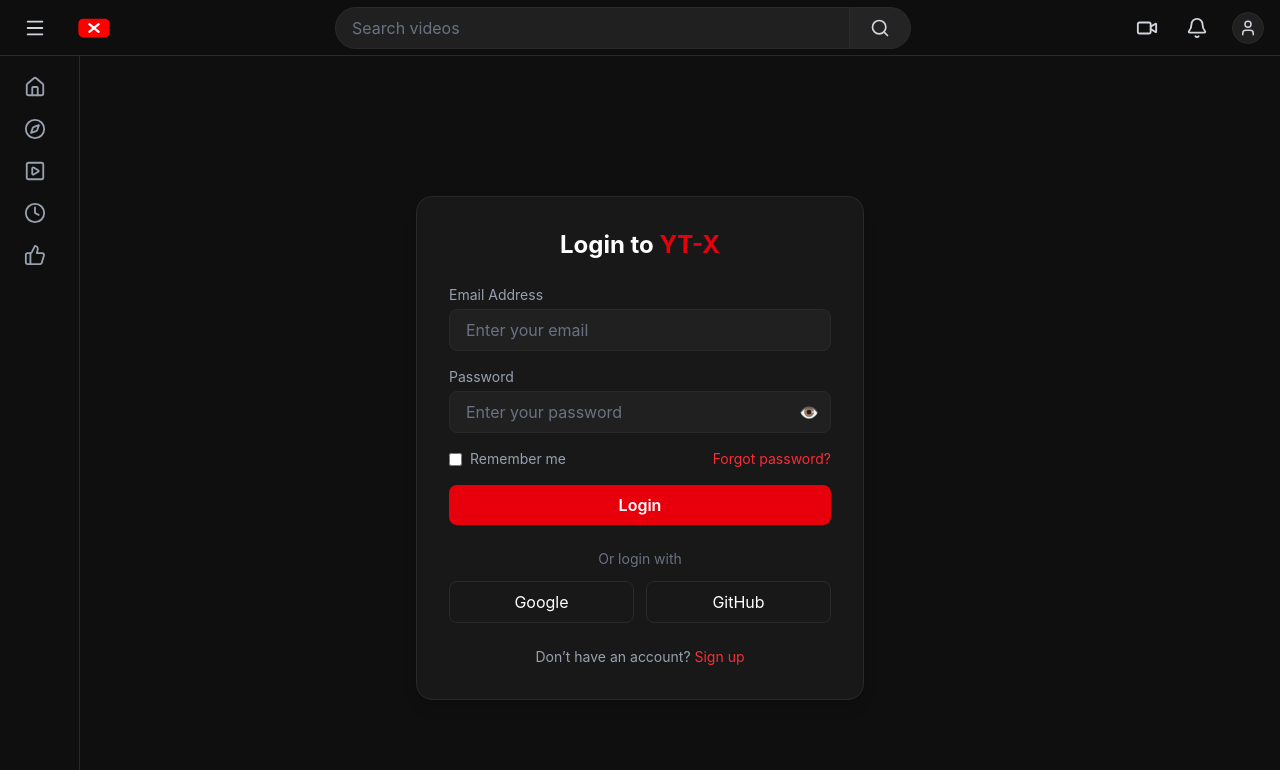
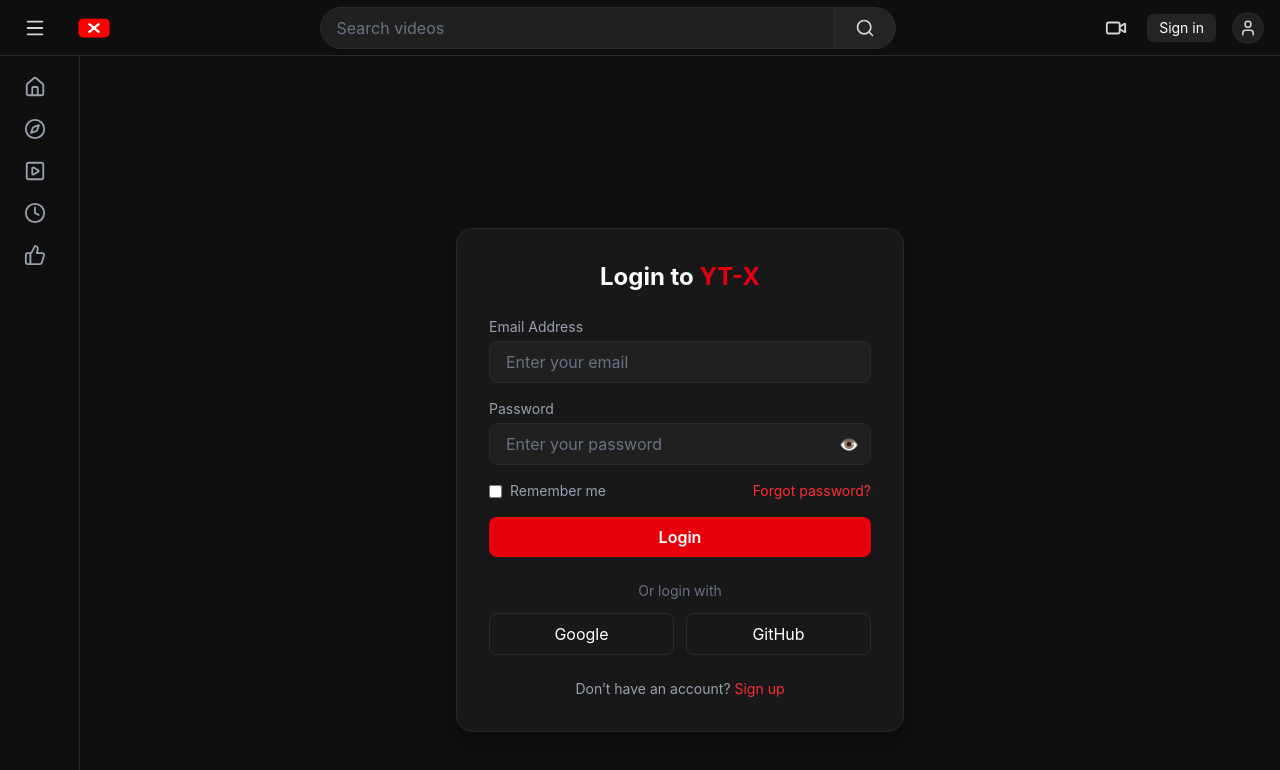
Before and after one commit to alankritdabral/yt-x-clone-frontend, a React app: page /login in a window 1280 px wide. Shown: the top 770 px of the page. Built offline with nearby package versions, Linux system fonts and the light colour scheme; the HTML template or start-up script is replaced by a standard one.

Commit message:
fixes: layout fixes, video page auth hardcoded

```diff
--- a/src/App.css
+++ b/src/App.css
@@ -41,7 +41,7 @@
 
   /* Root wrapper */
   #root {
-    @apply max-w-6xl mx-auto p-6;
+    @apply h-full w-full;
   }
 
   /* Logos */
--- a/src/App.jsx
+++ b/src/App.jsx
@@ -85,13 +85,19 @@ function App() {
         setSidebarOpen={setSidebarOpen}
       />
 
-      <div className="flex flex-1 overflow-hidden">
+      <div className="flex flex-1 overflow-hidden pt-14">
+
         <Sidebar
           sidebarOpen={sidebarOpen}
           setSidebarOpen={setSidebarOpen}
         />
 
-        <main className="flex-1 overflow-y-auto px-6 py-6">
+        <main
+          className={`flex-1 overflow-y-auto px-6 py-6 transition-all duration-300
+    ${sidebarOpen ? "md:ml-56" : "md:ml-20"}
+  `}
+        >
+
           <Suspense fallback={<Loader />}>
             <Routes>
               {/* Public */}
--- a/src/api/userAPI.js
+++ b/src/api/userAPI.js
@@ -12,6 +12,21 @@ export const loginUser = async (email, password) => {
   if (!response.ok) {
     const errorData = await response.json().catch(() => null);
     throw new Error(errorData?.message || "Login failed");
+  }
+
+  return response.json();
+};
+
+/* -------- Logout User -------- */
+export const logoutUser = async () => {
+  const response = await fetch(`${API}/users/logout`, {
+    method: "POST",
+    credentials: "include",
+  });
+
+  if (!response.ok) {
+    const errorData = await response.json().catch(() => null);
+    throw new Error(errorData?.message || "Logout failed");
   }
 
   return response.json();
--- a/src/components/Navbar.jsx
+++ b/src/components/Navbar.jsx
@@ -1,12 +1,19 @@
 // src/components/Navbar.jsx
-import { Menu, Search, Bell, Video, User } from "lucide-react";
+import { Menu, Search, Video, User } from "lucide-react";
 import { Link, useNavigate } from "react-router-dom";
 import { useState } from "react";
+import { logoutUser } from "../api/userAPI";
 
 /* Use VITE env for production builds */
 const API_BASE = import.meta.env.VITE_API_BASE_URL || "";
 
-const Navbar = ({ sidebarOpen, setSidebarOpen, user }) => {
+const Navbar = ({
+  sidebarOpen,
+  setSidebarOpen,
+  user,
+  setUser,
+  setIsLoggedIn,
+}) => {
   const navigate = useNavigate();
   const [searchText, setSearchText] = useState("");
 
@@ -21,6 +28,23 @@ const Navbar = ({ sidebarOpen, setSidebarOpen, user }) => {
 
   const handleKeyDown = (e) => {
     if (e.key === "Enter") handleSearch();
+  };
+
+  /* ======================
+     Logout Handler
+  ====================== */
+  const handleLogout = () => {
+    localStorage.removeItem("user");
+    setUser(null);
+    setIsLoggedIn(false);
+
+    logoutUser()
+      .then(() => {
+        navigate("/login");
+      })
+      .catch((error) => {
+        console.error("Logout error:", error);
+      });
   };
 
   /* ======================
@@ -44,7 +68,6 @@ const Navbar = ({ sidebarOpen, setSidebarOpen, user }) => {
       "
     >
       <div className="flex items-center justify-between h-full px-3 md:px-4">
-
         {/* LEFT */}
         <div className="flex items-center gap-2 md:gap-4">
           <button
@@ -133,7 +156,6 @@ const Navbar = ({ sidebarOpen, setSidebarOpen, user }) => {
 
         {/* RIGHT */}
         <div className="flex items-center gap-1 md:gap-3">
-
           {/* Mobile search */}
           <button
             onClick={handleSearch}
@@ -142,6 +164,7 @@ const Navbar = ({ sidebarOpen, setSidebarOpen, user }) => {
             <Search size={20} className="text-gray-300" />
           </button>
 
+          {/* Upload */}
           <Link
             to="/upload"
             className="p-2 rounded-full hover:bg-[#242424] transition"
@@ -150,12 +173,22 @@ const Navbar = ({ sidebarOpen, setSidebarOpen, user }) => {
             <Video size={22} className="text-gray-300" />
           </Link>
 
-          <button
-            className="p-2 rounded-full hover:bg-[#242424] transition"
-            aria-label="Notifications"
-          >
-            <Bell size={22} className="text-gray-300" />
-          </button>
+          {/* Sign in / Sign out */}
+          {user ? (
+            <button
+              onClick={handleLogout}
+              className="px-3 py-1 text-sm rounded-md bg-[#242424] hover:bg-[#2f2f2f] transition"
+            >
+              Sign out
+            </button>
+          ) : (
+            <Link
+              to="/login"
+              className="px-3 py-1 text-sm rounded-md bg-[#242424] hover:bg-[#2f2f2f] transition"
+            >
+              Sign in
+            </Link>
+          )}
 
           {/* Avatar */}
           <Link to={`/profile/${user?._id || ""}`} className="ml-1">
@@ -183,7 +216,6 @@ const Navbar = ({ sidebarOpen, setSidebarOpen, user }) => {
               </div>
             )}
           </Link>
-
         </div>
       </div>
     </nav>
--- a/src/components/Sidebar.jsx
+++ b/src/components/Sidebar.jsx
@@ -67,9 +67,6 @@ const Sidebar = ({ sidebarOpen, setSidebarOpen }) => {
     ${sidebarOpen ? "md:w-56" : "md:w-20"}
   `}
       >
-
-
-
         <div className="py-3 space-y-1">
           {sidebarItems.map((item) => (
             <SidebarItem
--- a/src/pages/HomePage.jsx
+++ b/src/pages/HomePage.jsx
@@ -43,19 +43,20 @@ const HomePage = () => {
           /* ---------- Video Grid ---------- */
           <div
             className="
-              grid gap-6
-              grid-cols-1
-              sm:grid-cols-2
-              md:grid-cols-3
-              lg:grid-cols-4
-              xl:grid-cols-5
-              2xl:grid-cols-6
-            "
+    grid gap-8
+    grid-cols-1
+    sm:grid-cols-2
+    md:grid-cols-3
+    lg:grid-cols-4
+    xl:grid-cols-4
+    2xl:grid-cols-4
+  "
           >
             {videos.map((video) => (
               <VideoCard key={video._id} video={video} />
             ))}
           </div>
+
         ) : (
           /* ---------- Empty State ---------- */
           <div className="flex flex-col items-center justify-center py-20 text-gray-400">
--- a/src/pages/VideoPage.jsx
+++ b/src/pages/VideoPage.jsx
@@ -13,6 +13,16 @@ import {
 } from "../api/commentAPI";
 
 const API = import.meta.env.VITE_API_BASE_URL || "";
+const requireLogin = () => {
+  const user = localStorage.getItem("user");
+
+  if (!user) {
+    alert("Please login to continue");
+    return false;
+  }
+  return true;
+};
+
 
 const VideoPage = () => {
   const { videoId } = useParams();
@@ -82,6 +92,7 @@ const VideoPage = () => {
   /* ---------------- Playlist ---------------- */
   const openPlaylistPopup = async () => {
     try {
+      if (!requireLogin()) return;
       const user = JSON.parse(localStorage.getItem("user"));
       if (!user?._id) return;
 
@@ -109,8 +120,9 @@ const VideoPage = () => {
 
   /* ---------------- Like ---------------- */
   const toggleLike = async () => {
+    if (!requireLogin()) return;
+
     const prev = liked;
-
     setLiked(!prev);
     setLikesCount((c) => (prev ? Math.max(c - 1, 0) : c + 1));
 
@@ -125,6 +137,7 @@ const VideoPage = () => {
 
   /* ---------------- Subscribe ---------------- */
   const toggleSubscribe = async () => {
+    if (!requireLogin()) return;
     if (!video?.owner?._id) return;
 
     const prev = subscribed;
@@ -144,8 +157,10 @@ const VideoPage = () => {
     }
   };
 
+
   /* ---------------- Comments ---------------- */
   const addComment = async () => {
+    if (!requireLogin()) return;
     if (!newComment.trim()) return;
 
     const comment = await createComment(videoId, newComment);
@@ -154,11 +169,16 @@ const VideoPage = () => {
   };
 
   const deleteComment = async (id) => {
+    if (!requireLogin()) return;
+
     await removeComment(id);
     setComments((prev) => prev.filter((c) => c._id !== id));
   };
 
+
   const toggleCommentLike = async (id) => {
+    if (!requireLogin()) return;
+
     setComments((prev) =>
       prev.map((c) =>
         c._id === id
@@ -178,6 +198,7 @@ const VideoPage = () => {
       credentials: "include",
     });
   };
+
 
   if (loading)
     return <p className="p-6 text-gray-400">Loading...</p>;
```
